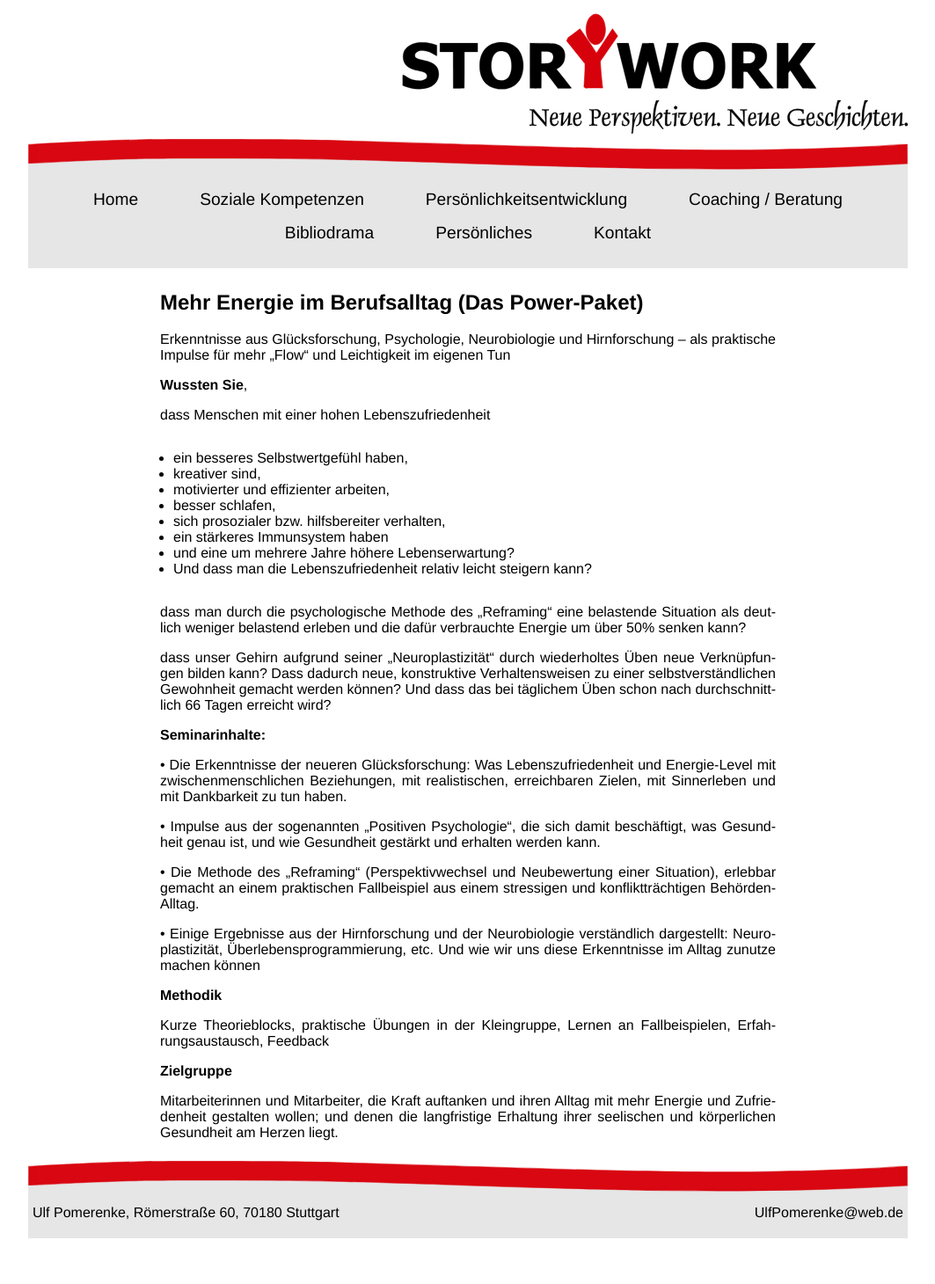
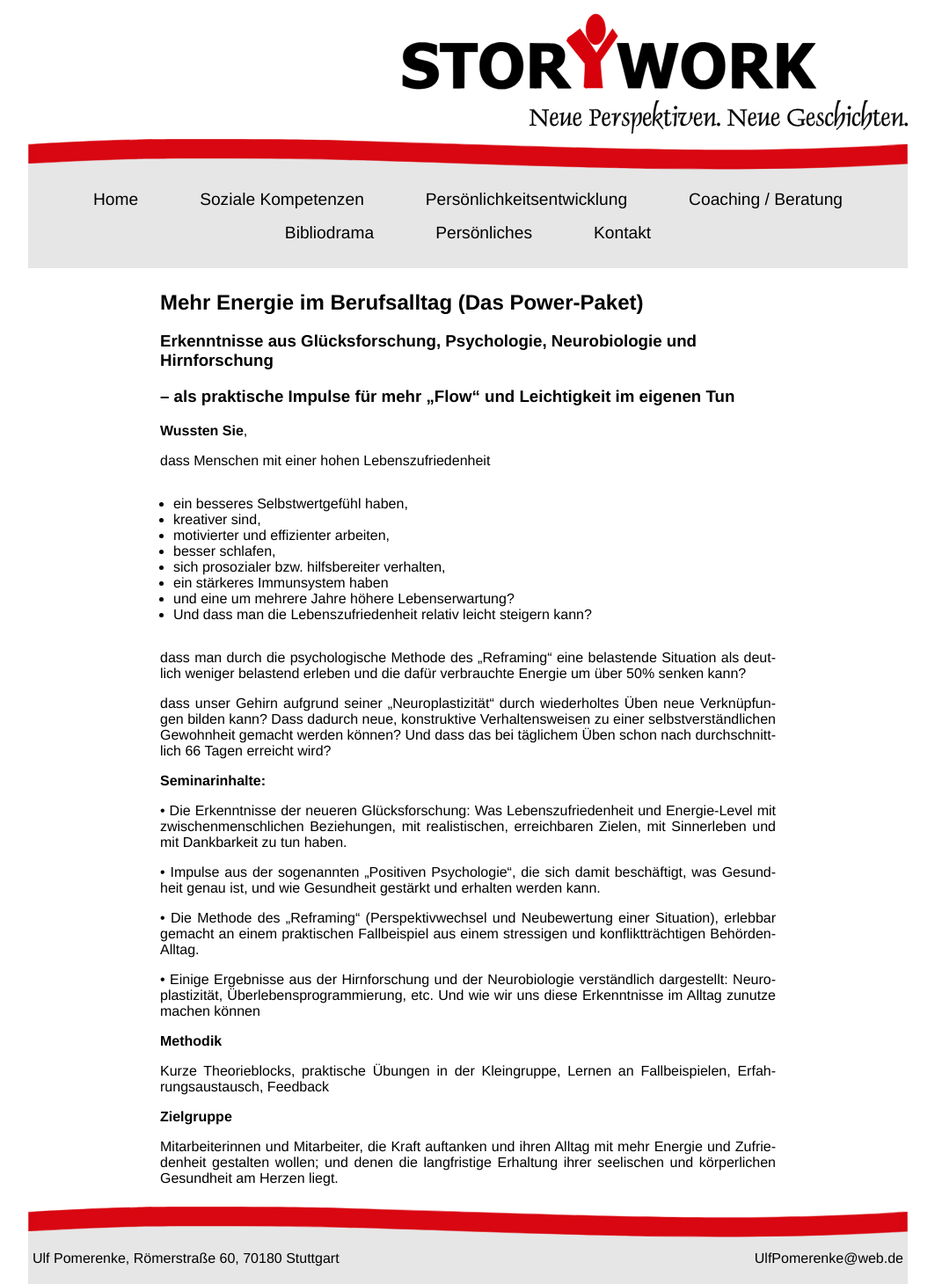
Before and after one commit to storywork/storywork.github.io, a Jekyll site: the page built from soziale-kompetenzen/Mehr-Energie.md, in a window 1280 px wide. Shown: the whole page at 88% size, without its empty margins (108-1171 px from the left). Built offline with Jekyll 4.4.1, drawn with Linux system fonts in a browser that asks for light colours; our own code applies the rules of GitHub Pages for plain Markdown files; before the commit the page ends 1408 px from its top, so only the background shows below that.

Commit message:
Edit via CMS (1)

```diff
--- a/soziale-kompetenzen/Mehr-Energie.md
+++ b/soziale-kompetenzen/Mehr-Energie.md
@@ -1,7 +1,7 @@
 ## Mehr Energie im Berufsalltag (Das Power-Paket)
 
-Erkenntnisse aus Glücksforschung, Psychologie, Neurobiologie und Hirnforschung
-–	als praktische Impulse für mehr „Flow“ und Leichtigkeit im eigenen Tun
+### Erkenntnisse aus Glücksforschung, Psychologie, Neurobiologie und Hirnforschung
+### –	als praktische Impulse für mehr „Flow“ und Leichtigkeit im eigenen Tun
 
 **Wussten Sie**,
 
```
